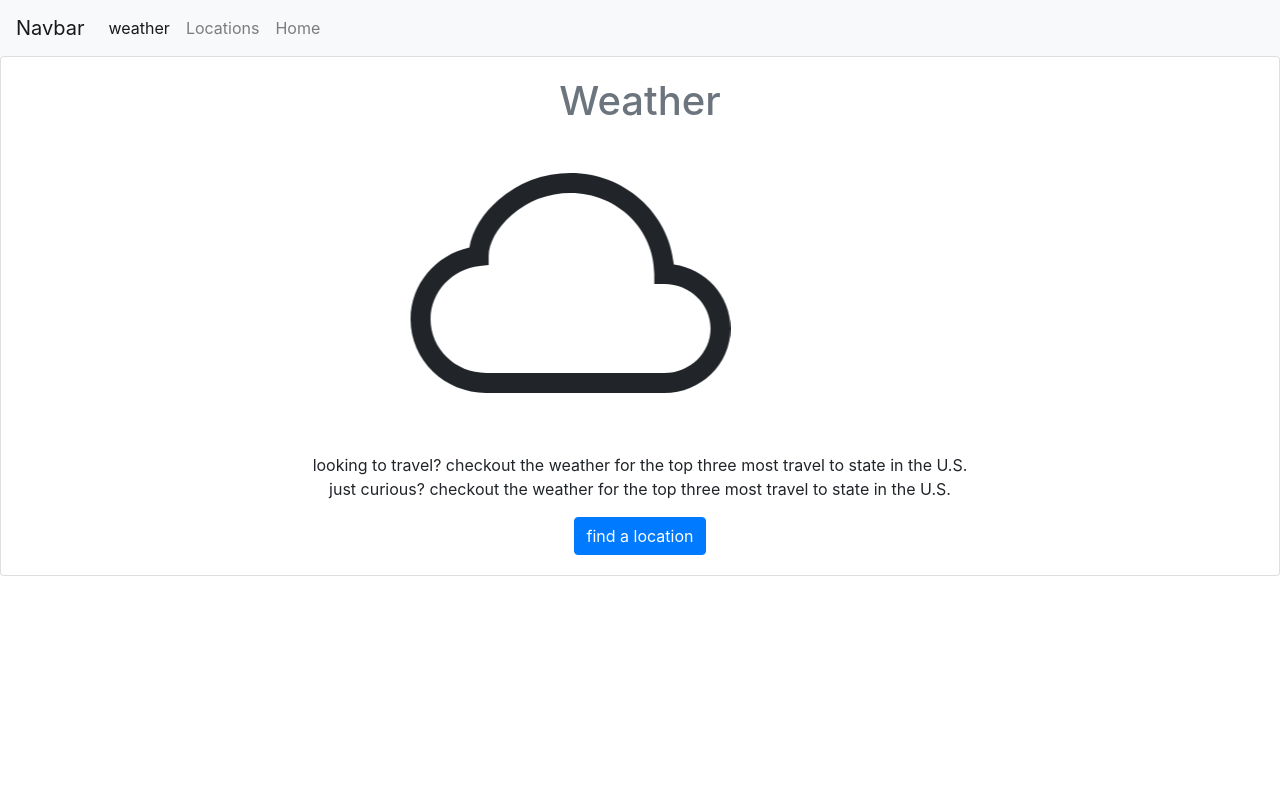
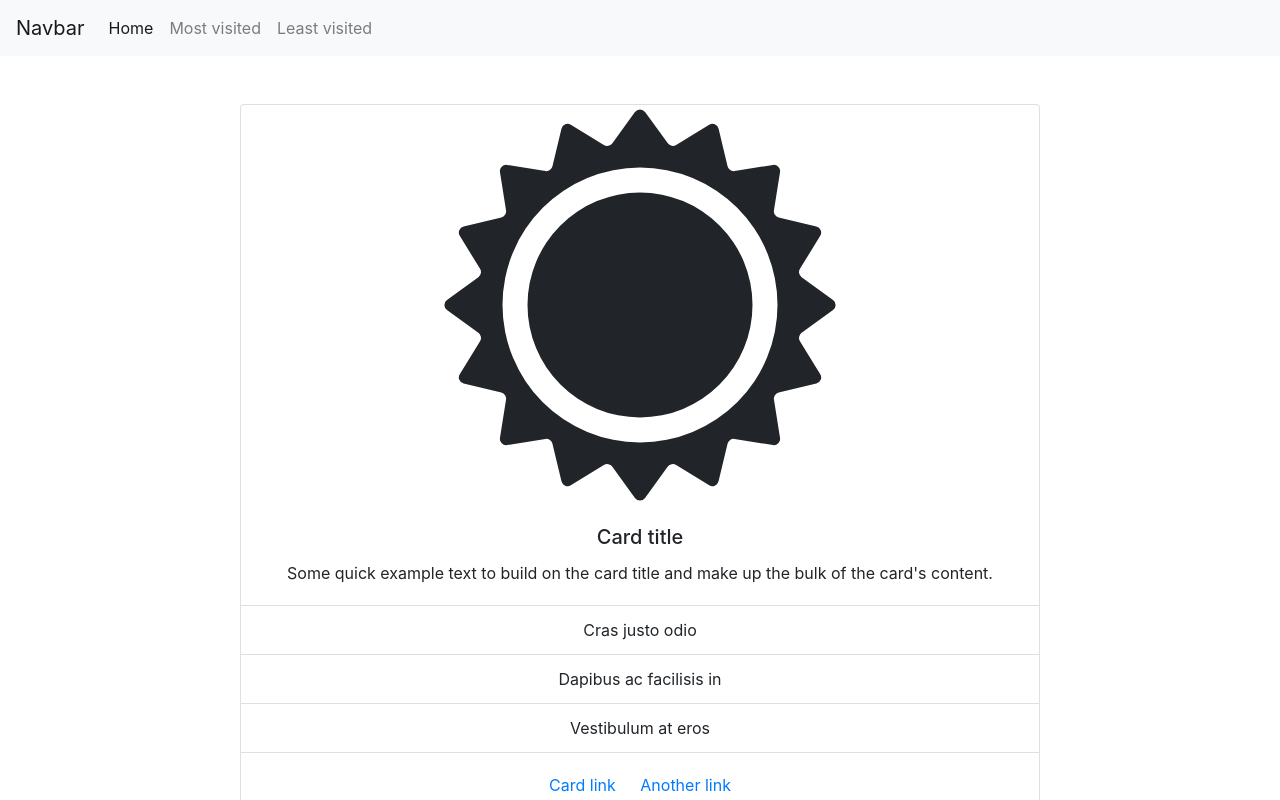
Before and after one commit to joseph306/Bootstrap-Group-Project, a plain HTML site: page weather.html in a window 1280 px wide. Drawn offline with nearby package versions, Linux system fonts and the light colour scheme.

Commit message:
add card to weather page

```diff
--- a/weather.html
+++ b/weather.html
@@ -11,54 +11,39 @@
     <div class="fixed-top">
             <nav class="navbar navbar-expand-lg navbar-light bg-light">
                 <a class="navbar-brand" href="#">Navbar</a>
-                <button class="navbar-toggler" type="button" data-toggle="collapse" data-target="#navbarNav" aria-controls="navbarNav" aria-expanded="false" aria-label="Toggle navigation">
-                    <span class="navbar-toggler-icon"></span>
-                </button>
                 <div class="collapse navbar-collapse" id="navbarNav">
                     <ul class="navbar-nav">
                         <li class="nav-item active">
-                        <a class="nav-link" href="weather.html">weather<span class="sr-only">(current)</span></a>
+                            <a class="nav-link" href="index.html">Home <span class="sr-only">(current)</span></a>
                         </li>
                         <li class="nav-item">
-                        <a class="nav-link" href="cities.html">Locations</a>
+                            <a class="nav-link" href="most.html">Most visited</a>
                         </li>
                         <li class="nav-item">
-                        <a class="nav-link" href="index.html">Home</a>
+                            <a class="nav-link" href="least.html">Least visited</a>
                         </li>
+                    </ul>
                 </div>
             </nav>
-                <div class="card text-center">
-                <div class="card-body">
-                <h5 class="text-muted h1">Weather</h5>
-                <div id="carouselExampleSlidesOnly" class="carousel slide" data-ride="carousel">
-                    <div class="carousel-inner">
-                    <div class="carousel-item active">
-                        <div class="d-block w-100">
-                        <svg width="20em" height="20em" viewBox="0 0 16 16" class="bi bi-cloud" fill="currentColor" xmlns="http://www.w3.org/2000/svg">
-                            <path fill-rule="evenodd" d="M4.406 3.342A5.53 5.53 0 0 1 8 2c2.69 0 4.923 2 5.166 4.579C14.758 6.804 16 8.137 16 9.773 16 11.569 14.502 13 12.687 13H3.781C1.708 13 0 11.366 0 9.318c0-1.763 1.266-3.223 2.942-3.593.143-.863.698-1.723 1.464-2.383zm.653.757c-.757.653-1.153 1.44-1.153 2.056v.448l-.445.049C2.064 6.805 1 7.952 1 9.318 1 10.785 2.23 12 3.781 12h8.906C13.98 12 15 10.988 15 9.773c0-1.216-1.02-2.228-2.313-2.228h-.5v-.5C12.188 4.825 10.328 3 8 3a4.53 4.53 0 0 0-2.941 1.1z"/>
-                        </svg>
-                        </div>
-                    </div>
-                    <div class="carousel-item">
-                        <div class="d-block w-100">
-                        <svg width="20em" height="20em" viewBox="0 0 16 16" class="bi bi-lightning" fill="currentColor" xmlns="http://www.w3.org/2000/svg">
-                            <path fill-rule="evenodd" d="M11.251.068a.5.5 0 0 1 .227.58L9.677 6.5H13a.5.5 0 0 1 .364.843l-8 8.5a.5.5 0 0 1-.842-.49L6.323 9.5H3a.5.5 0 0 1-.364-.843l8-8.5a.5.5 0 0 1 .615-.09zM4.157 8.5H7a.5.5 0 0 1 .478.647L6.11 13.59l5.732-6.09H9a.5.5 0 0 1-.478-.647L9.89 2.41 4.157 8.5z"/>
-                        </svg>
-                        </div>
-                    </div>
-                    <div class="carousel-item">
-                        <div class="d-block w-100">
-                        <svg width="20em" height="20em" viewBox="0 0 16 16" class="bi bi-sun" fill="currentColor" xmlns="http://www.w3.org/2000/svg">
+            <div class="text-center mt-5">
+            <div class="card mx-auto" style="width: 50rem;">
+                <svg width="25em" height="25em" viewBox="0 0 16 16" class="bi bi-sun mx-auto" fill="currentColor" xmlns="http://www.w3.org/2000/svg">
                     <path d="M3.5 8a4.5 4.5 0 1 1 9 0 4.5 4.5 0 0 1-9 0z"/>
                     <path fill-rule="evenodd" d="M8.202.28a.25.25 0 0 0-.404 0l-.91 1.255a.25.25 0 0 1-.334.067L5.232.79a.25.25 0 0 0-.374.155l-.36 1.508a.25.25 0 0 1-.282.19l-1.532-.245a.25.25 0 0 0-.286.286l.244 1.532a.25.25 0 0 1-.189.282l-1.509.36a.25.25 0 0 0-.154.374l.812 1.322a.25.25 0 0 1-.067.333l-1.256.91a.25.25 0 0 0 0 .405l1.256.91a.25.25 0 0 1 .067.334L.79 10.768a.25.25 0 0 0 .154.374l1.51.36a.25.25 0 0 1 .188.282l-.244 1.532a.25.25 0 0 0 .286.286l1.532-.244a.25.25 0 0 1 .282.189l.36 1.508a.25.25 0 0 0 .374.155l1.322-.812a.25.25 0 0 1 .333.067l.91 1.256a.25.25 0 0 0 .405 0l.91-1.256a.25.25 0 0 1 .334-.067l1.322.812a.25.25 0 0 0 .374-.155l.36-1.508a.25.25 0 0 1 .282-.19l1.532.245a.25.25 0 0 0 .286-.286l-.244-1.532a.25.25 0 0 1 .189-.282l1.508-.36a.25.25 0 0 0 .155-.374l-.812-1.322a.25.25 0 0 1 .067-.333l1.256-.91a.25.25 0 0 0 0-.405l-1.256-.91a.25.25 0 0 1-.067-.334l.812-1.322a.25.25 0 0 0-.155-.374l-1.508-.36a.25.25 0 0 1-.19-.282l.245-1.532a.25.25 0 0 0-.286-.286l-1.532.244a.25.25 0 0 1-.282-.189l-.36-1.508a.25.25 0 0 0-.374-.155l-1.322.812a.25.25 0 0 1-.333-.067L8.203.28zM8 2.5a5.5 5.5 0 1 0 0 11 5.5 5.5 0 0 0 0-11z"/>
                 </svg>
+                <div class="card-body">
+                    <h5 class="card-title">Card title</h5>
+                    <p class="card-text">Some quick example text to build on the card title and make up the bulk of the card's content.</p>
                 </div>
+                <ul class="list-group list-group-flush">
+                    <li class="list-group-item">Cras justo odio</li>
+                    <li class="list-group-item">Dapibus ac facilisis in</li>
+                    <li class="list-group-item">Vestibulum at eros</li>
+                </ul>
+                <div class="card-body">
+                    <a href="#" class="card-link">Card link</a>
+                    <a href="#" class="card-link">Another link</a>
                 </div>
-                    </div>
-                </div>
-                <p class="card-text">looking to travel? checkout the weather for the top three most travel to state in the U.S.
-                    <br>just curious? checkout the weather for the top three most travel to state in the U.S.</p>
-                <a href="cities.html" class="btn btn-primary">find a location</a>
             </div>
             </div>
         </div>
```
Lines whose indentation alone changed are shown as unchanged.
